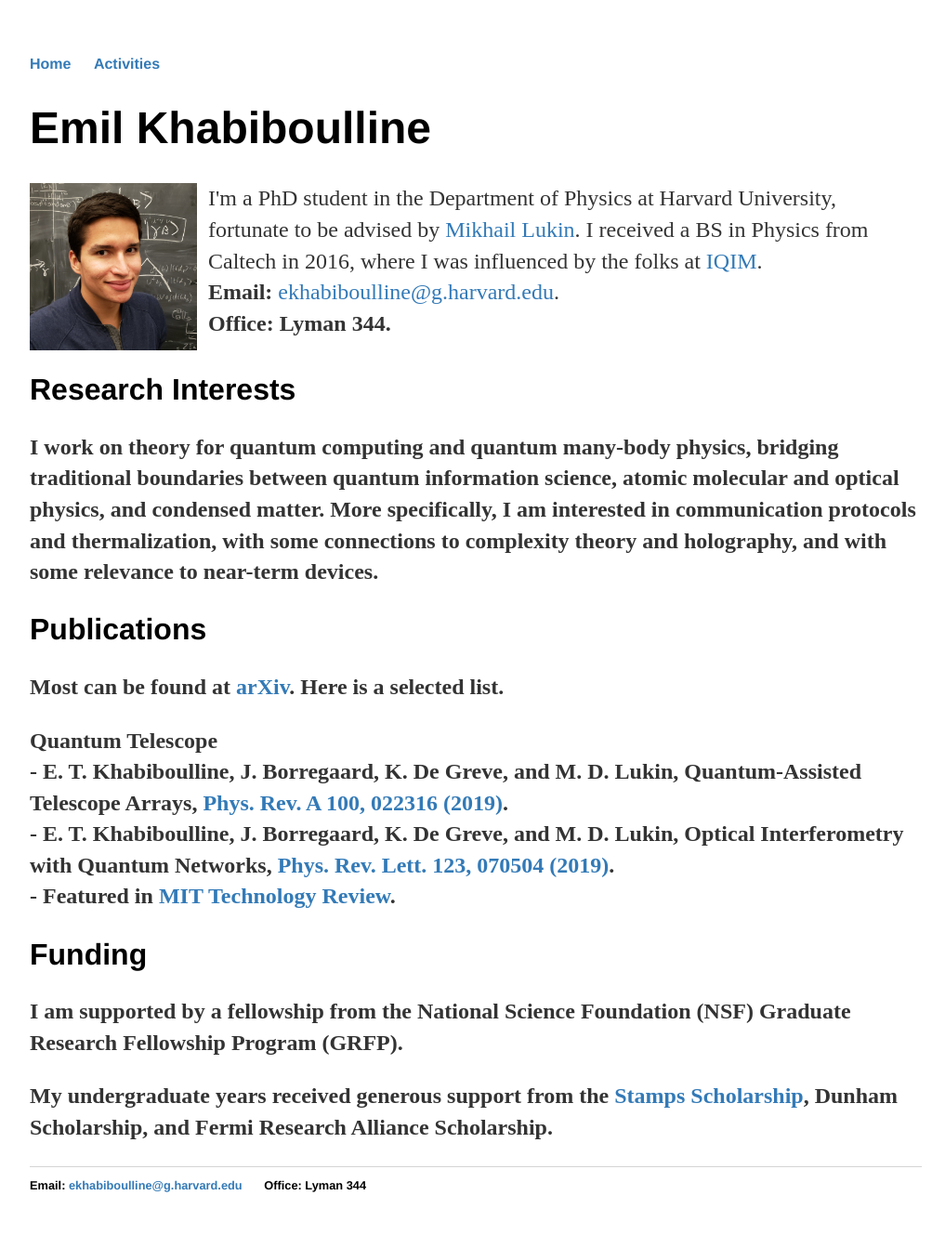
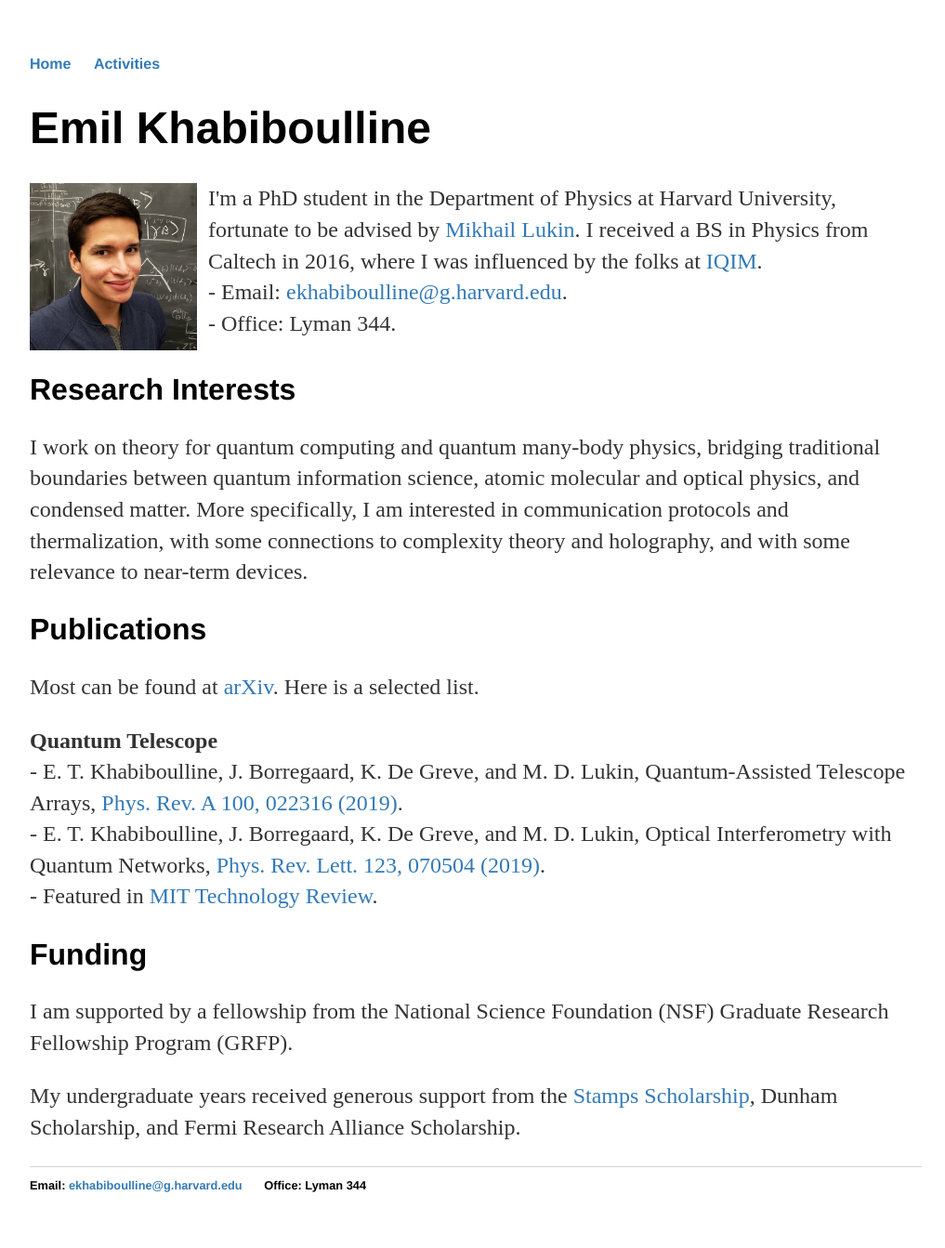
Before and after one commit to emilkhab/emilkhab.github.io, a Jekyll site: the page built from index.html, in a window 1280 px wide. Shown: the whole page at 93% size, without its empty margins (128-1145 px from the left). Built offline with Jekyll 4.4.1, drawn with Linux system fonts in a browser that asks for light colours; part of the change alters nothing that is shown.

```diff
--- a/index.html
+++ b/index.html
@@ -6,8 +6,8 @@ title: Emil Khabiboulline
 <div class="blurb">
 	<p><img src="ek.jpg" alt="photo" style="float:left;width:7.5em;height:7.5em;margin:0em 0.5em 1em 0em;">I'm a PhD student in the Department of Physics at Harvard University, fortunate to be advised by <a href="https://lukin.physics.harvard.edu/">Mikhail Lukin</a>.
 	I received a BS in Physics from Caltech in 2016, where I was influenced by the folks at <a href="https://iqim.caltech.edu/">IQIM</a>.<br/>
-	<b>Email:</b> <a href="mailto:ekhabiboulline@g.harvard.edu">ekhabiboulline@g.harvard.edu</a>.<br/>
-	<b>Office:<b/> Lyman 344.</p>
+	- Email: <a href="mailto:ekhabiboulline@g.harvard.edu">ekhabiboulline@g.harvard.edu</a>.<br/>
+	- Office: Lyman 344.</p>
 </div>
 
 <div class="blurb" style="clear:left;">
```
